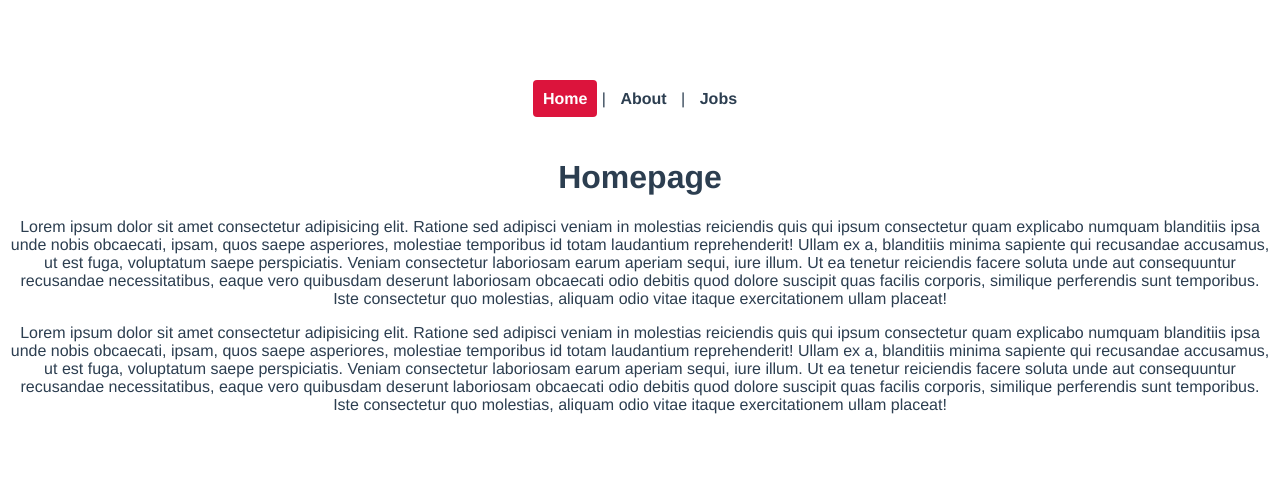
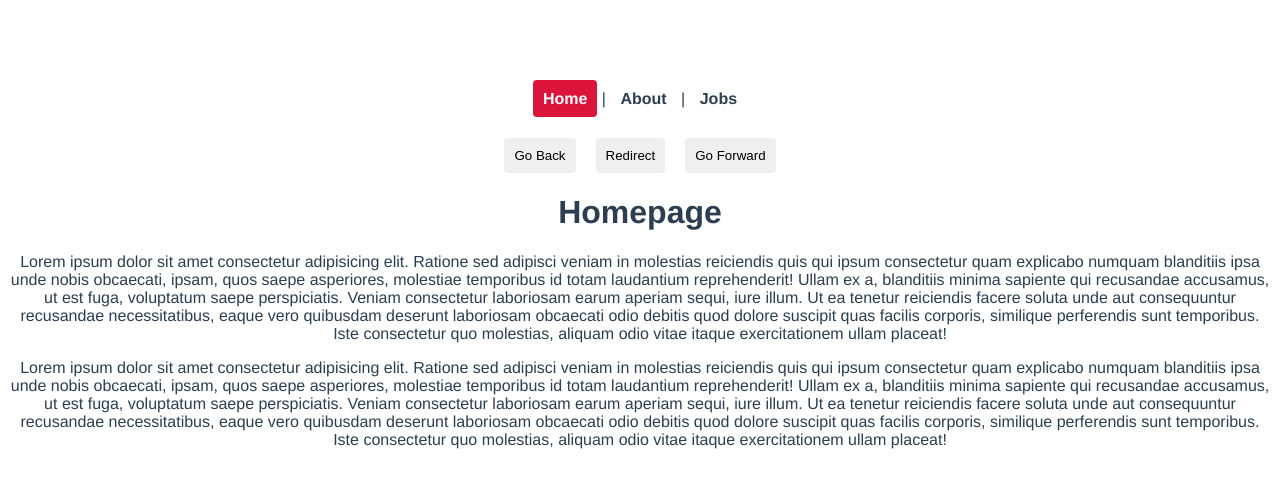
Before and after one commit to yusun-lab/jobs, a Vue app: page / in a window 1280 px wide. Shown: the top 486 px of the page. Built offline with nearby package versions, Linux system fonts and the light colour scheme.

Commit message:
8 is done

```diff
--- a/src/App.vue
+++ b/src/App.vue
@@ -4,15 +4,32 @@
     <router-link :to="{ name: 'about' }">About</router-link> |
     <router-link :to="{ name: 'jobs' }">Jobs</router-link>
   </nav>
+
+  <button @click="goBack">Go Back</button>
+  <button @click="redirect">Redirect</button>
+  <button @click="goForward">Go Forward</button>
+
   <router-view />
 </template>
 
-<script lang="ts">
-import { defineComponent } from "vue";
+<script setup lang="ts">
+import { useRouter } from "vue-router";
+const router = useRouter();
 
-export default defineComponent({
-  name: "App",
-});
+const redirect = () => {
+  // These three are equivalent
+  // router.push("/");
+  // router.push({ path: "/" });
+  router.push({ name: "home" });
+};
+
+const goBack = () => {
+  router.go(-1);
+};
+
+const goForward = () => {
+  router.go(1);
+};
 </script>
 
 <style>
@@ -41,4 +58,11 @@ nav a.router-link-exact-active {
   color: white;
   background: crimson;
 }
+
+button {
+  margin: 0 10px;
+  padding: 10px;
+  border-radius: 4px;
+  border: none;
+}
 </style>
```
